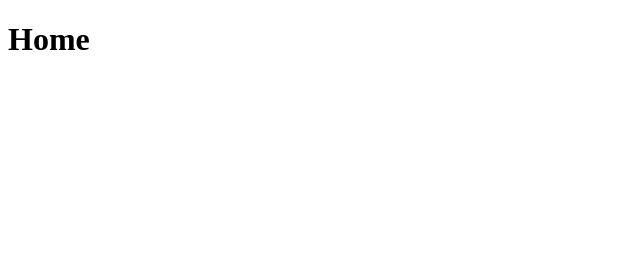
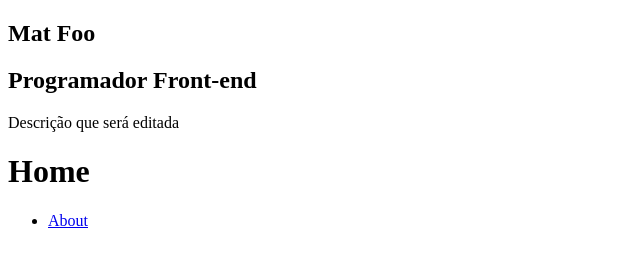
Before and after one commit to georgebezerra/my-blog, a Gatsby site: page / in a window 1280 px wide. Shown: the whole page, without its empty margins (0-640 px from the left). Built offline with nearby package versions, Linux system fonts and the light colour scheme; Gatsby itself is replaced by a stand-in of ours.

Commit message:
feat: add pages

```diff
--- /dev/null
+++ b/src/components/Profile/index.js
@@ -0,0 +1,11 @@
+import React from 'react'
+
+const Profile = () => (
+  <div className='Profile-wrapper'>
+    <h1>Mat Foo</h1>
+    <h2>Programador Front-end</h2>
+    <p>Descrição que será editada</p>
+  </div>
+)
+
+export default Profile
--- a/src/components/layout.js
+++ b/src/components/layout.js
@@ -7,11 +7,15 @@
 
 import * as React from "react"
 import PropTypes from "prop-types"
+import Profile from "./Profile"
 
 const Layout = ({ children }) => {
 
   return (
-        <main>{children}</main>
+    <>
+      <aside><Profile/></aside>
+      <main>{children}</main>
+    </>
   )
 }
 
--- a/src/pages/index.js
+++ b/src/pages/index.js
@@ -1,4 +1,5 @@
 import * as React from "react"
+import { Link } from 'gatsby'
 
 import Layout from "../components/layout"
 import Seo from "../components/seo"
@@ -7,6 +8,11 @@ const IndexPage = () => (
   <Layout>
     <Seo title="Home" />
     <h1>Home</h1>
+    <ul>
+      <li>
+        <Link to='/about'>About</Link>
+      </li>
+    </ul>
   </Layout>
 )
 
```
Also changed, not shown: src/pages/about.js (added, +13 -0 lines).
